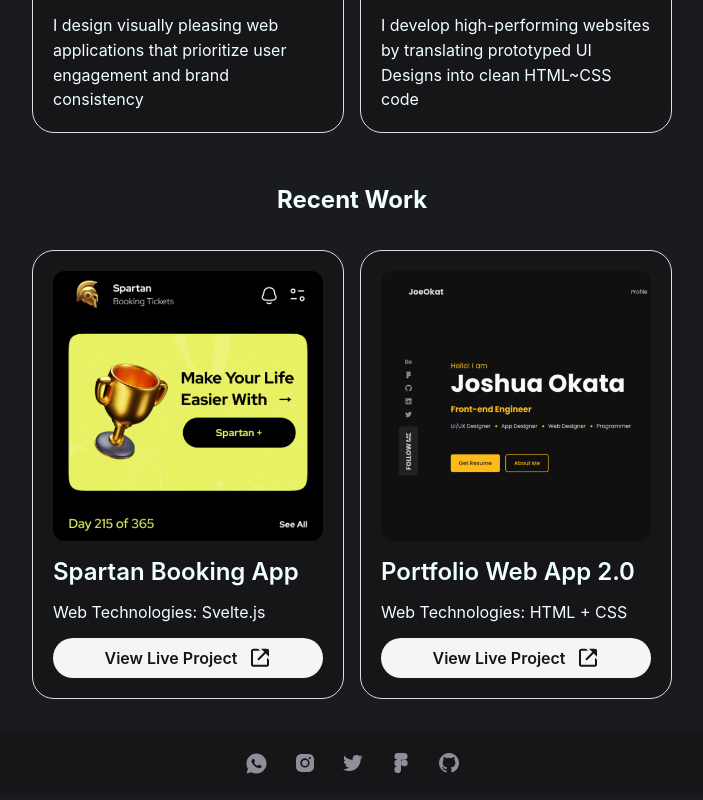
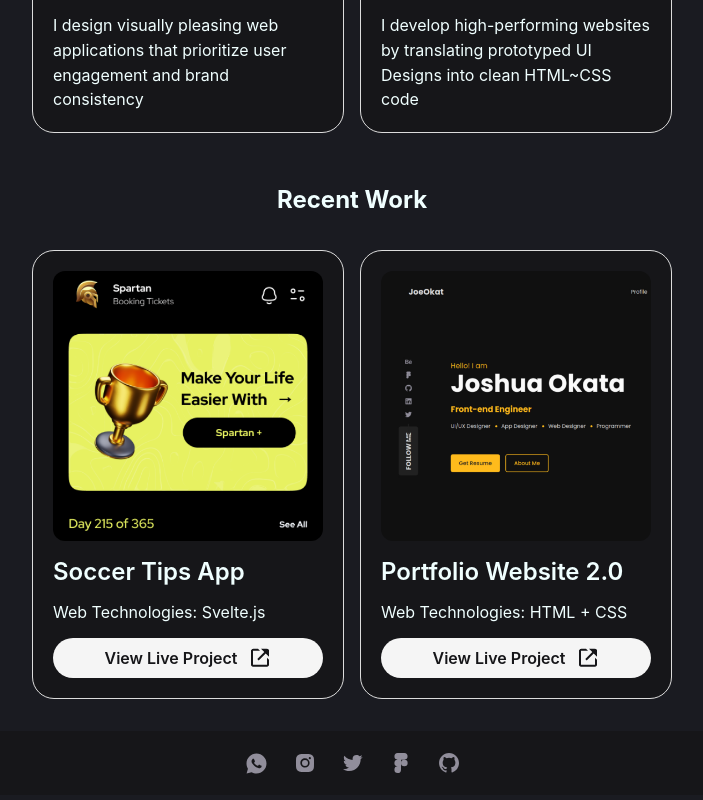
Before and after one commit to joeokat/Portfolio2.0, a React (Create React App) app: page / in a window 1280 px wide. Shown: the part 750-1550 px from the top of the page, without its empty margins (288-991 px from the left). Built offline with nearby package versions, Linux system fonts and the light colour scheme.

Commit message:
Update Portfolio.jsx

```diff
--- a/src/components/Portfolio.jsx
+++ b/src/components/Portfolio.jsx
@@ -11,7 +11,7 @@
         <div className="portfolio--row">
             <div className='portfolio--card'>
                 <img src={odx} alt="" />
-                <p className='title'>Spartan Booking App</p>
+                <p className='title'>Soccer Tips App</p>
                 <p> Web Technologies: Svelte.js</p>
                 <a className='view--BTN' href="https://odx.vercel.app" target='_blank' rel='noreferrer'> View Live Project
                 <img src={web} alt="" />
@@ -20,7 +20,7 @@
 
             <div className='portfolio--card'>
                 <img src={cv} alt="" />
-                <p className='title'>Portfolio Web App 2.0</p>
+                <p className='title'>Portfolio Website 2.0</p>
                 <p> Web Technologies: HTML + CSS</p>
                 <a className='view--BTN' href="https://joshuaofosu.vercel.app/" target='_blank' rel='noreferrer'> View Live Project
                 <img src={web} alt="" />
```
